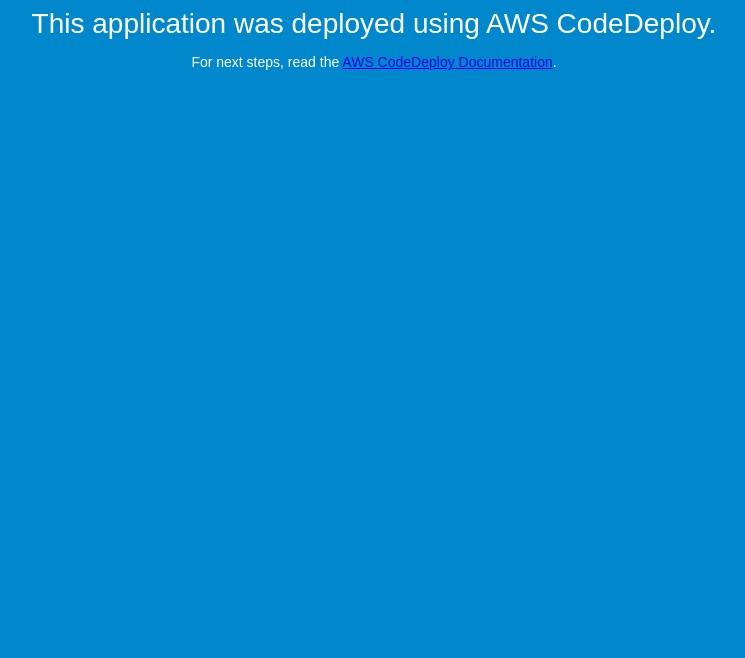
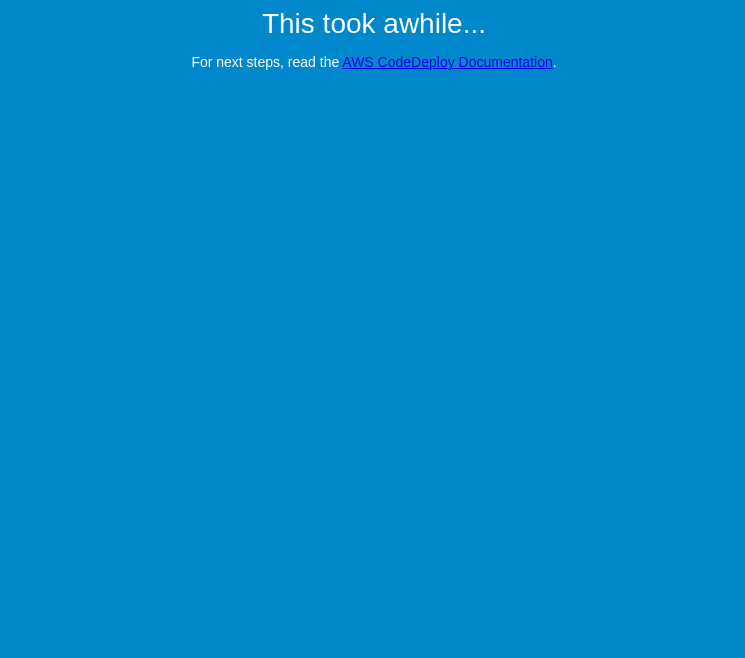
Before and after one commit to ahedevops/sandbox, a plain HTML site: page index.html in a window 1280 px wide. Shown: the part 142-800 px from the top of the page, without its empty margins (266-1011 px from the left). Drawn offline with Linux system fonts and the light colour scheme.

Commit message:
this took while...

```diff
--- a/index.html
+++ b/index.html
@@ -27,7 +27,7 @@
 <body>
   <div align="center">
     <h1>Congratulations</h1>
-    <h2>This application was deployed using AWS CodeDeploy.</h2>
+    <h2>This took awhile...</h2>
     <p>For next steps, read the <a href="http://aws.amazon.com/documentation/codedeploy">AWS CodeDeploy Documentation</a>.</p>
   </div>
 </body>
```
